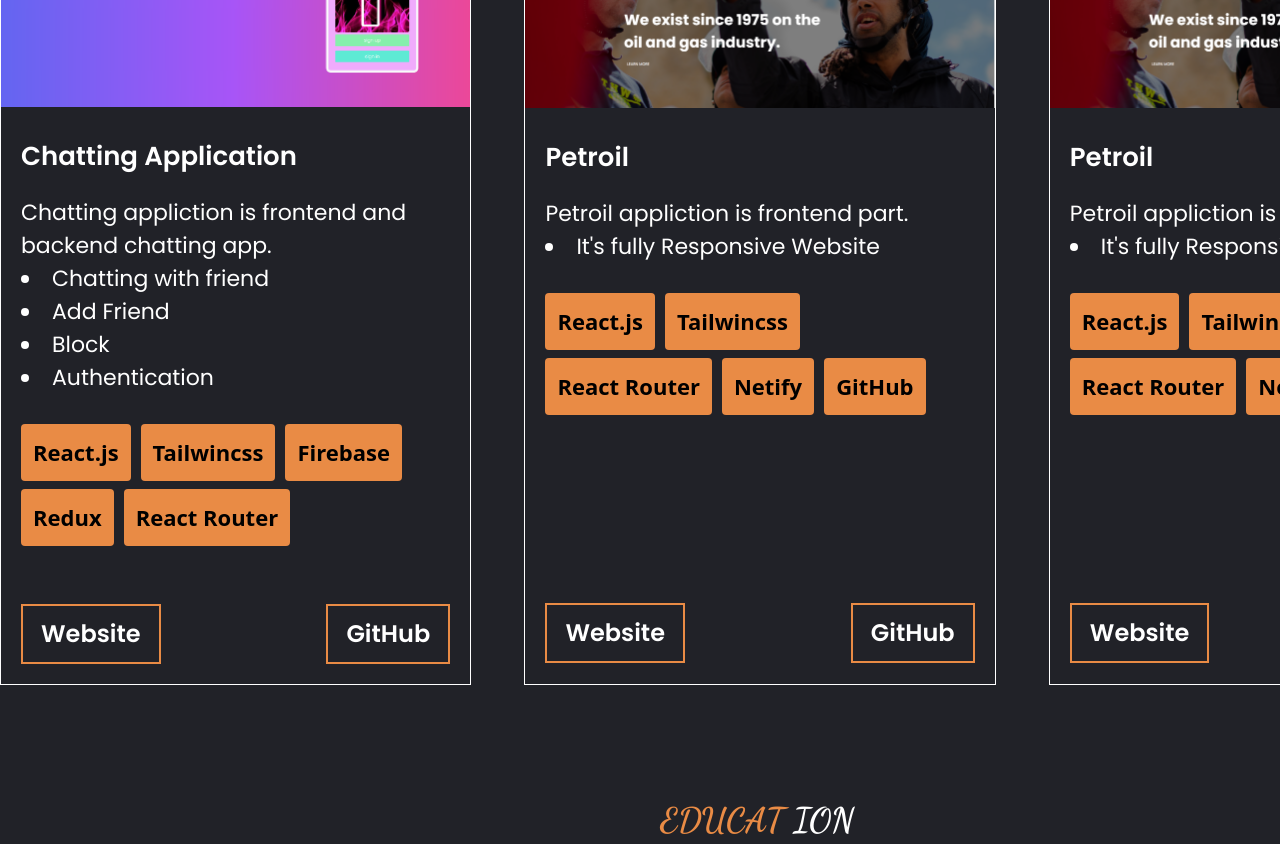
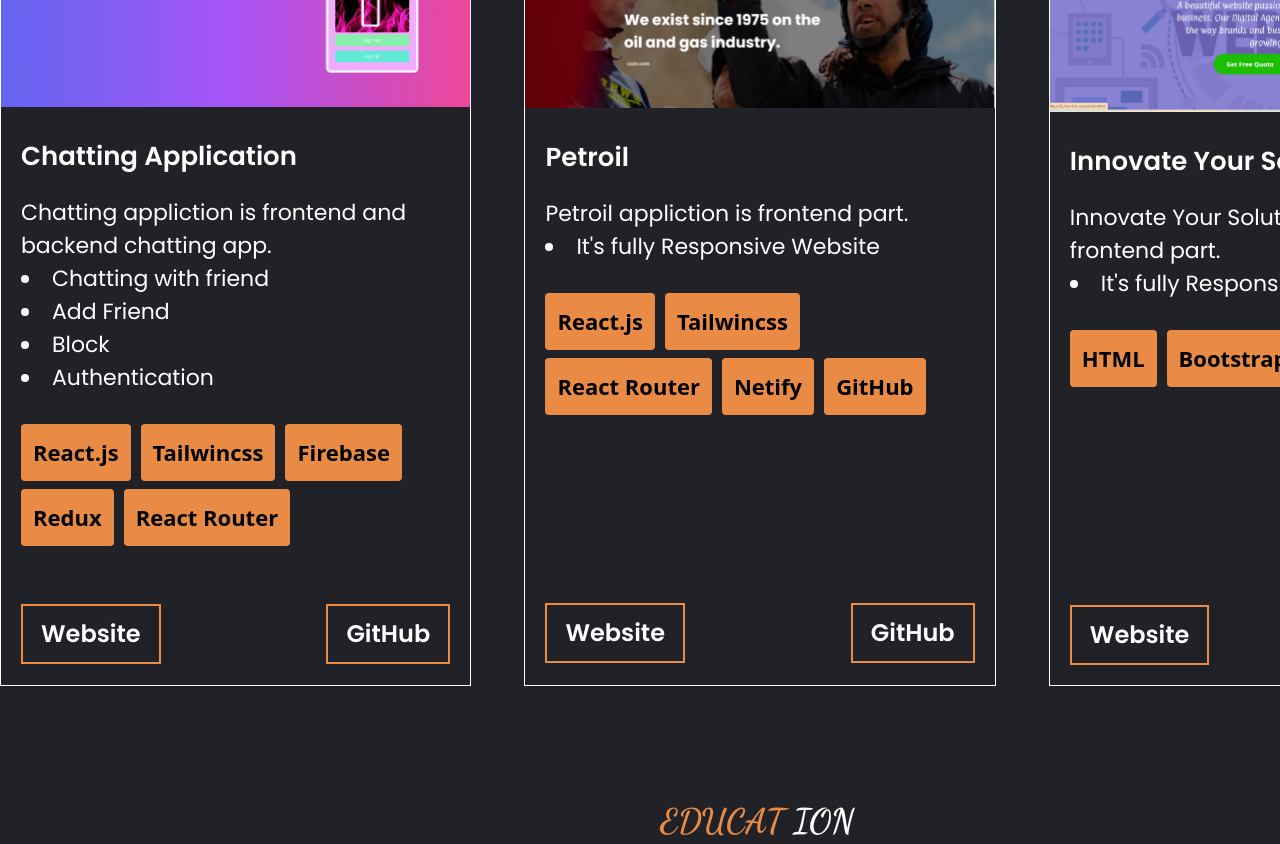
Before and after one commit to mustakin04/Full-Stack-Porfolio, a React (Vite) app: page / in a window 1280 px wide. Shown: the part 2440-3284 px from the top of the page. Built offline with nearby package versions, Linux system fonts and the light colour scheme.

Commit message:
Project part update

```diff
--- a/src/Component/Project/Project.jsx
+++ b/src/Component/Project/Project.jsx
@@ -2,6 +2,7 @@ import React from "react";
 import Container from "../Container/Container";
 import chat from "../../assets/Screenshot (3).png";
 import petrol from "../../assets/Screenshot (4).png";
+import innovate from "../../assets/Screenshot (5).png"
 
 const Project = () => {
   return (
@@ -104,36 +105,31 @@ const Project = () => {
           data-aos="fade-up"
           data-aos-anchor-placement="top-bottom">
             <div>
-              <img src={petrol} alt="" className="object-cover" />
+              <img src={innovate} alt="" className="object-cover" />
             </div>
             <div className="m-[20px]">
               <h3 className="font-semibold font-poppins text-white text-[26px] mt-[30px] ">
-                Petroil
+              Innovate Your Solution
               </h3>
               <p className="font-normal font-poppins text-white text-[22px] mt-[20px]">
-                Petroil appliction is frontend  part.
+              Innovate Your Solution appliction is frontend  part.
               </p>
               <ul className="font-normal font-poppins text-white text-[22px] list-inside list-disc">
                 <li>It's fully Responsive Website</li>
               </ul>
               <div className="font-semibold text-black text-[22px]  mt-[30px]">
                 <button className="bg-[#e98b45] py-[12px] px-[12px] rounded  mr-[10px]  mb-[8px]">
-                  React.js
+                  HTML
                 </button>
                 <button className="bg-[#e98b45] py-[12px] px-[12px] rounded  mr-[10px]  mb-[8px]">
-                  Tailwincss
-                </button>
-                <button className="bg-[#e98b45] py-[12px] px-[12px] rounded  mr-[10px]  mb-[8px]">
-                  React Router
-                </button>
-                < button className="bg-[#e98b45] py-[12px] px-[12px] rounded  mr-[10px]  mb-[8px]">
-                  Netify
+                  Bootstrap
                 </button>
                 < button className="bg-[#e98b45] py-[12px] px-[12px] rounded  mr-[10px]  mb-[8px]">
                   GitHub
                 </button>
               </div>
-              <div className="flex justify-between  font-poppins font-semibold text-white text-[24px] mt-[180px]">
+              <div className="flex justify-between  font-poppins font-semibold text-white text-[24px]
+               mt-[210px]">
                 <button className="py-[10px] px-[18px] border-2 border-[#e98b45]">Website</button>
                 <button className="py-[10px] px-[18px] border-2 border-[#e98b45]">GitHub</button>
               </div>
```
Also changed, not shown: src/assets/Screenshot (5).png (added).
